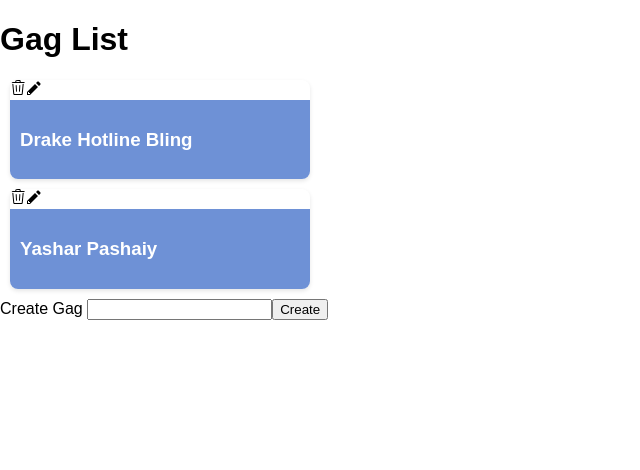
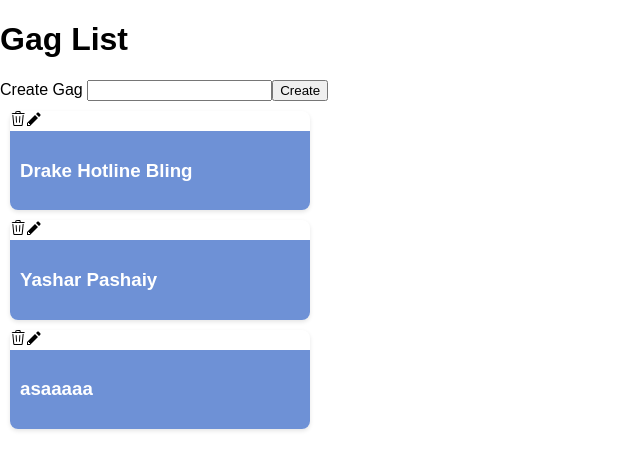
Before and after one commit to YasharPa/Gags-rebuild, a React (Create React App) app: page / in a window 1280 px wide. Shown: the top 470 px of the page, without its empty margins (0-640 px from the left). Built offline with nearby package versions, Linux system fonts and the light colour scheme; data requests are answered from the project's data file.

Commit message:
Edit gag Added.

```diff
--- a/db.json
+++ b/db.json
@@ -7,6 +7,10 @@
     {
       "id": "1231231231",
       "contant": "Yashar Pashaiy"
+    },
+    {
+      "contant": "asaaaaa",
+      "id": "SNriVYq"
     }
   ]
 }
--- a/src/App.js
+++ b/src/App.js
@@ -13,8 +13,8 @@
   return (
     <div className="app">
       <h1>Gag List</h1>
+      <GagItemCreate />
       <GagList />
-      <GagItemCreate />
     </div>
   );
 }
--- a/src/components/GagItemEdit.js
+++ b/src/components/GagItemEdit.js
@@ -1,12 +1,14 @@
-import { useState } from "react";
+import { useState, useContext } from "react";
+import GagsContext from "../context/gags";
 
 function GagItemEdit({ gag, onSubmit }) {
   const [newContant, setNewContant] = useState(gag.contant);
+  const { editGagById } = useContext(GagsContext);
 
   const handleSubmit = (event) => {
     event.preventDefault();
-
-    onSubmit(gag.id, newContant);
+    onSubmit();
+    editGagById(gag.id, newContant);
   };
 
   const handleChangeContant = (event) => {
--- a/src/components/GagListItem.js
+++ b/src/components/GagListItem.js
@@ -15,9 +15,8 @@
     setShowEdit(!showEdit);
   };
 
-  const handleSubmit = (id, newContant) => {
+  const handleSubmit = () => {
     setShowEdit(false);
-    editGagById(id, newContant);
   };
 
   let contant = <h3>{gag.contant}</h3>;
--- a/src/context/gags.js
+++ b/src/context/gags.js
@@ -22,14 +22,17 @@
   };
 
   const editGagById = async (id, newContant) => {
-    const response = await axios.put(`http://localhost:3001/gags/${id}`);
-    const updatedGag = gags.map((gag) => {
+    const response = await axios.put(`http://localhost:3001/gags/${id}`, {
+      contant: newContant,
+    });
+
+    const updatedGags = gags.map((gag) => {
       if (gag.id === id) {
-        return { ...gag, content: response.data };
+        return { ...gag, ...response.data };
       }
       return gag;
     });
-    setGags(updatedGag);
+    setGags(updatedGags);
   };
 
   const deleteGagById = async (id) => {
```
